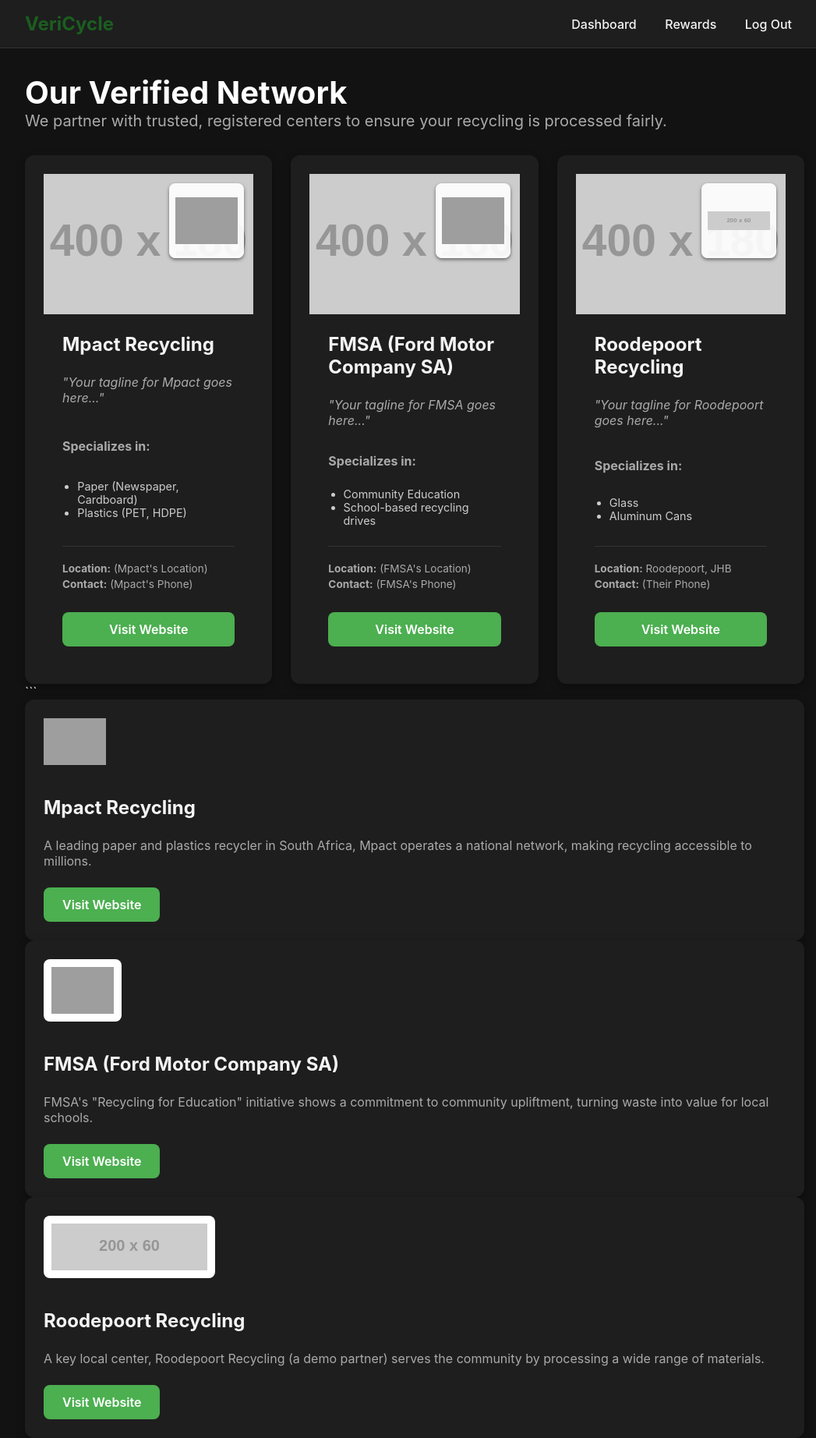
After one commit to commit-to-Noma/VeriCycle, a Flask app: page /network in a window 1280 px wide. The commit adds this page. Shown: the whole page at 78% size, without its empty margins (108-1155 px from the left). Run offline with Flask 3, Linux system fonts and the light colour scheme; a user stored in the database is signed in; grey boxes labelled with a size stand in for pictures from a placeholder-image service; some libraries are stand-ins or nearby versions; grey boxes are pictures that could not be loaded.

Commit message:
feat: add network page with partner cards and navigation updates in dashboard

````diff
--- a/app.py
+++ b/app.py
@@ -158,6 +158,11 @@ def collector_dashboard():
 def center_dashboard():
     return render_template('center.html')
 
+@app.route('/network')
+@login_required
+def network():
+    return render_template('network.html')
+
 @app.route('/generate-qr')
 @login_required
 def generate_qr():
--- a/static/style.css
+++ b/static/style.css
@@ -601,3 +601,134 @@ body.dark-theme {
     pointer-events: none; /* Allows clicks to go "through" it */
     z-index: 10; /* Ensures it's on top of the chart */
 }
+
+/* --- NEW: Verified Network Page Styles --- */
+.network-grid {
+    display: grid;
+    grid-template-columns: repeat(3, 1fr); /* 3 columns across */
+    gap: 1.5rem;
+}
+
+/* On smaller screens, stack to 1 column */
+@media (max-width: 900px) {
+    .network-grid {
+        grid-template-columns: 1fr;
+    }
+}
+
+.partner-card {
+    background-color: #1e1e1e;
+    border-radius: 12px;
+    padding: 1.5rem;
+    display: flex;
+    flex-direction: column;
+    align-items: flex-start; /* Align content to the left */
+    box-shadow: 0 4px 12px rgba(0,0,0,0.3);
+}
+
+.partner-logo {
+    height: 60px; /* Fixed height for logos */
+    max-width: 200px;
+    object-fit: contain; /* Prevents stretching */
+    margin-bottom: 1rem;
+}
+
+.partner-card h3 {
+    font-size: 1.5rem;
+    color: #f4f4f4; /* White text */
+    margin-bottom: 0.5rem;
+}
+
+.partner-card p {
+    color: #aaa;
+    margin-bottom: 1.5rem;
+    flex-grow: 1; /* Pushes the button to the bottom */
+}
+
+.partner-card .btn-primary {
+    text-decoration: none;
+}
+
+/* --- NEW: Upgraded Partner Card Styles --- */
+
+/* This makes the card clickable and adds the border-radius */
+.partner-card {
+    background-color: #1e1e1e;
+    border-radius: 12px;
+    box-shadow: 0 4px 12px rgba(0,0,0,0.3);
+    overflow: hidden; /* This is key to making the image look right */
+    display: flex;
+    flex-direction: column;
+}
+
+/* This is the new div for the background image */
+.partner-card-image {
+    height: 180px;
+    width: 100%;
+    background-size: cover;
+    background-position: center;
+    display: flex;
+    justify-content: flex-end; /* Aligns logo to the right */
+    padding: 0.75rem;
+    box-sizing: border-box; /* Includes padding in the size */
+}
+
+/* This is the logo inside the image div */
+.partner-card-logo {
+    width: 80px;
+    height: 80px;
+    background-color: rgba(255, 255, 255, 0.9);
+    border-radius: 8px;
+    padding: 0.5rem;
+    object-fit: contain;
+    box-shadow: 0 2px 4px rgba(0,0,0,0.5);
+}
+
+/* This holds all the text content */
+.partner-card-content {
+    padding: 1.5rem;
+    display: flex;
+    flex-direction: column;
+    flex-grow: 1; /* This makes all cards the same height */
+}
+
+.partner-card-content h3 {
+    font-size: 1.5rem;
+    color: #f4f4f4;
+    margin-top: 0;
+    margin-bottom: 0.5rem;
+}
+
+.partner-card-content .tagline {
+    font-size: 1rem;
+    color: #aaa;
+    margin-bottom: 1rem;
+    font-style: italic;
+}
+
+/* This is for the new "specializes in" list */
+.partner-card-content .specialties {
+    margin: 0;
+    padding: 0 0 0 1.2rem;
+    color: #ccc;
+    font-size: 0.9rem;
+    flex-grow: 1; /* Pushes the button to the bottom */
+    margin-bottom: 1.5rem;
+}
+
+/* This holds the new Location/Phone info */
+.partner-card-info {
+    font-size: 0.85rem;
+    color: #aaa;
+    margin-bottom: 1.5rem;
+    border-top: 1px solid #333;
+    padding-top: 1rem;
+}
+.partner-card-info p {
+    margin: 0.25rem 0;
+}
+
+.partner-card-content .btn-primary {
+    text-decoration: none;
+    text-align: center;
+}
--- a/templates/collector.html
+++ b/templates/collector.html
@@ -13,7 +13,9 @@
         <div class="container">
             <h1 class="logo">VeriCycle</h1>
             <nav>
-                <a href="/" class="nav-button">Log Out</a>
+                <a href="{{ url_for('network') }}" class="nav-button">Network</a>
+                <a href="#" class="nav-button">Rewards</a>
+                <a href="{{ url_for('logout') }}" class="nav-button">Log Out</a>
             </nav>
         </div>
     </header>
--- a/templates/index.html
+++ b/templates/index.html
@@ -12,8 +12,9 @@
             <h1 class="logo">VeriCycle</h1>
             <nav>
                 {% if current_user.is_authenticated %}
-                    <a href="{{ url_for('collector_dashboard') }}" class="nav-button">Collector Dashboard</a>
-                    <a href="{{ url_for('center_dashboard') }}" class="nav-button">Center Dashboard</a>
+                    <a href="{{ url_for('collector_dashboard') }}" class="nav-button">Dashboard</a>
+                    <a href="{{ url_for('network') }}" class="nav-button">Network</a>
+                    <a href="#" class="nav-button">Rewards</a> <a href="{{ url_for('center_dashboard') }}" class="nav-button">Center Dashboard</a>
                     <a href="{{ url_for('logout') }}" class="nav-button">Log Out</a>
                 {% else %}
                     <a href="#" class="nav-button js-open-auth" data-form="login">Collector Dashboard</a>
--- /dev/null
+++ b/templates/network.html
@@ -0,0 +1,126 @@
+<!DOCTYPE html>
+<html lang="en">
+<head>
+    <meta charset="UTF-8">
+    <meta name="viewport" content="width=device-width, initial-scale=1.0">
+    <title>Verified Network - VeriCycle</title>
+    <link rel="stylesheet" href="{{ url_for('static', filename='style.css') }}">
+</head>
+<body class="dark-theme">
+    <header class="navbar">
+        <div class="container">
+            <h1 class="logo">VeriCycle</h1>
+            <nav>
+                <a href="{{ url_for('collector_dashboard') }}" class="nav-button">Dashboard</a>
+                <a href="#" class="nav-button">Rewards</a>
+                <a href="{{ url_for('logout') }}" class="nav-button">Log Out</a>
+            </nav>
+        </div>
+    </header>
+
+    <main class="container app-dashboard">
+        <div class="dashboard-header">
+            <h2>Our Verified Network</h2>
+            <p>We partner with trusted, registered centers to ensure your recycling is processed fairly.</p>
+        </div>
+
+        <div class="network-grid">
+
+            <div class="partner-card">
+                <div class="partner-card-image" style="background-image: url('https://via.placeholder.com/400x180.png?text=Mpact+Background');">
+                    <img src="https://www.mpact.co.za/images/mpact-logo-std.svg" alt="Mpact Logo" class="partner-card-logo">
+                </div>
+
+                <div class="partner-card-content">
+                    <h3>Mpact Recycling</h3>
+                    <p class="tagline">"Your tagline for Mpact goes here..."</p>
+
+                    <p><strong>Specializes in:</strong></p>
+                    <ul class="specialties">
+                        <li>Paper (Newspaper, Cardboard)</li>
+                        <li>Plastics (PET, HDPE)</li>
+                    </ul>
+
+                    <div class="partner-card-info">
+                        <p><strong>Location:</strong> (Mpact's Location)</p>
+                        <p><strong>Contact:</strong> (Mpact's Phone)</p>
+                    </div>
+
+                    <a href="https://www.mpact.co.za/our-businesses/recycling" target="_blank" class="btn-primary">Visit Website</a>
+                </div>
+            </div>
+
+            <div class="partner-card">
+                <div class="partner-card-image" style="background-image: url('https://via.placeholder.com/400x180.png?text=FMSA+Background');">
+                    <img src="https://fmsa.co.za/wp-content/uploads/2021/03/fmsa-logo-slogan.png" alt="FMSA Logo" class="partner-card-logo">
+                </div>
+
+                <div class="partner-card-content">
+                    <h3>FMSA (Ford Motor Company SA)</h3>
+                    <p class="tagline">"Your tagline for FMSA goes here..."</p>
+
+                    <p><strong>Specializes in:</strong></p>
+                    <ul class="specialties">
+                        <li>Community Education</li>
+                        <li>School-based recycling drives</li>
+                    </ul>
+
+                    <div class="partner-card-info">
+                        <p><strong>Location:</strong> (FMSA's Location)</p>
+                        <p><strong>Contact:</strong> (FMSA's Phone)</p>
+                    </div>
+
+                    <a href="https://fmsa.co.za/recycling-for-education/" target="_blank" class="btn-primary">Visit Website</a>
+                </div>
+            </div>
+
+            <div class="partner-card">
+                <div class="partner-card-image" style="background-image: url('https://via.placeholder.com/400x180.png?text=Roodepoort+Background');">
+                    <img src="https://via.placeholder.com/200x60.png?text=Roodepoort+Recycling" alt="Roodepoort Recycling Logo" class="partner-card-logo">
+                </div>
+
+                <div class="partner-card-content">
+                    <h3>Roodepoort Recycling</h3>
+                    <p class="tagline">"Your tagline for Roodepoort goes here..."</p>
+
+                    <p><strong>Specializes in:</strong></p>
+                    <ul class="specialties">
+                        <li>Glass</li>
+                        <li>Aluminum Cans</li>
+                    </ul>
+
+                    <div class="partner-card-info">
+                        <p><strong>Location:</strong> Roodepoort, JHB</p>
+                        <p><strong>Contact:</strong> (Their Phone)</p>
+                    </div>
+
+                    <a href="#" class="btn-primary">Visit Website</a>
+                </div>
+            </div>
+
+        </div> ```
+
+            <div class="partner-card">
+                <img src="https://www.mpact.co.za/images/mpact-logo-std.svg" alt="Mpact Logo" class="partner-logo">
+                <h3>Mpact Recycling</h3>
+                <p>A leading paper and plastics recycler in South Africa, Mpact operates a national network, making recycling accessible to millions.</p>
+                <a href="https://www.mpact.co.za/our-businesses/recycling" target="_blank" class="btn-primary">Visit Website</a>
+            </div>
+
+            <div class="partner-card">
+                <img src="https://fmsa.co.za/wp-content/uploads/2021/03/fmsa-logo-slogan.png" alt="FMSA Logo" class="partner-logo" style="background-color: #fff; padding: 10px; border-radius: 8px;">
+                <h3>FMSA (Ford Motor Company SA)</h3>
+                <p>FMSA's "Recycling for Education" initiative shows a commitment to community upliftment, turning waste into value for local schools.</p>
+                <a href="https://fmsa.co.za/recycling-for-education/" target="_blank" class="btn-primary">Visit Website</a>
+            </div>
+
+            <div class="partner-card">
+                <img src="https://via.placeholder.com/200x60.png?text=Roodepoort+Recycling" alt="Roodepoort Recycling Logo" class="partner-logo" style="background-color: #fff; padding: 10px; border-radius: 8px;">
+                <h3>Roodepoort Recycling</h3>
+                <p>A key local center, Roodepoort Recycling (a demo partner) serves the community by processing a wide range of materials.</p>
+                <a href="#" class="btn-primary">Visit Website</a>
+            </div>
+
+        </div> </main>
+</body>
+</html>
````
